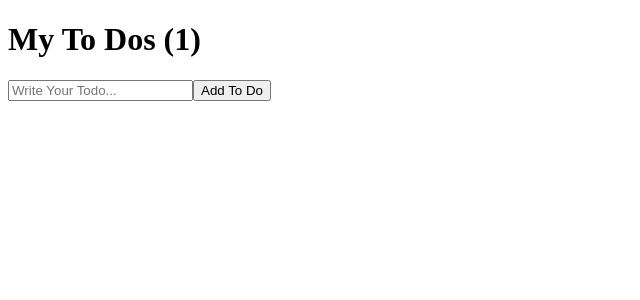
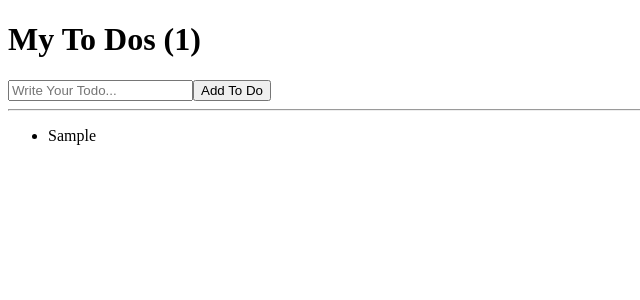
Before and after one commit to sejyom/react-movie, a React (Create React App) app: page / in a window 1280 px wide. Both pictures are taken after typing "Sample" into the empty fields and a click on the button "Add To Do". Shown: the top 300 px of the page, without its empty margins (0-640 px from the left). Built offline with nearby package versions, Linux system fonts and the light colour scheme.

Commit message:
To Do List part Two

```diff
--- a/src/App.js
+++ b/src/App.js
@@ -4,7 +4,6 @@
   const [toDo, setToDo] = useState("");
   const [toDos, setToDos] = useState([]);
   const onChange = (event) => setToDo(event.target.value);
-  console.log(toDos);
   const onSubmit = (event) => {
     event.preventDefault();
     if (toDo === "") {
@@ -13,7 +12,7 @@
     setToDos((currentArray) => [toDo, ...currentArray]);
     setToDo("");
   };
-
+  console.log(toDos);
   return (
     <div>
       <h1>My To Dos ({toDos.length})</h1>
@@ -25,6 +24,10 @@
           placeholder="Write Your Todo..." />
         <button>Add To Do</button>
       </form>
+      <hr />
+      <ul>
+        {toDos.map((item, index) => <li key={index}>{item}</li>)}
+      </ul>
     </div>
   );
 }
```
